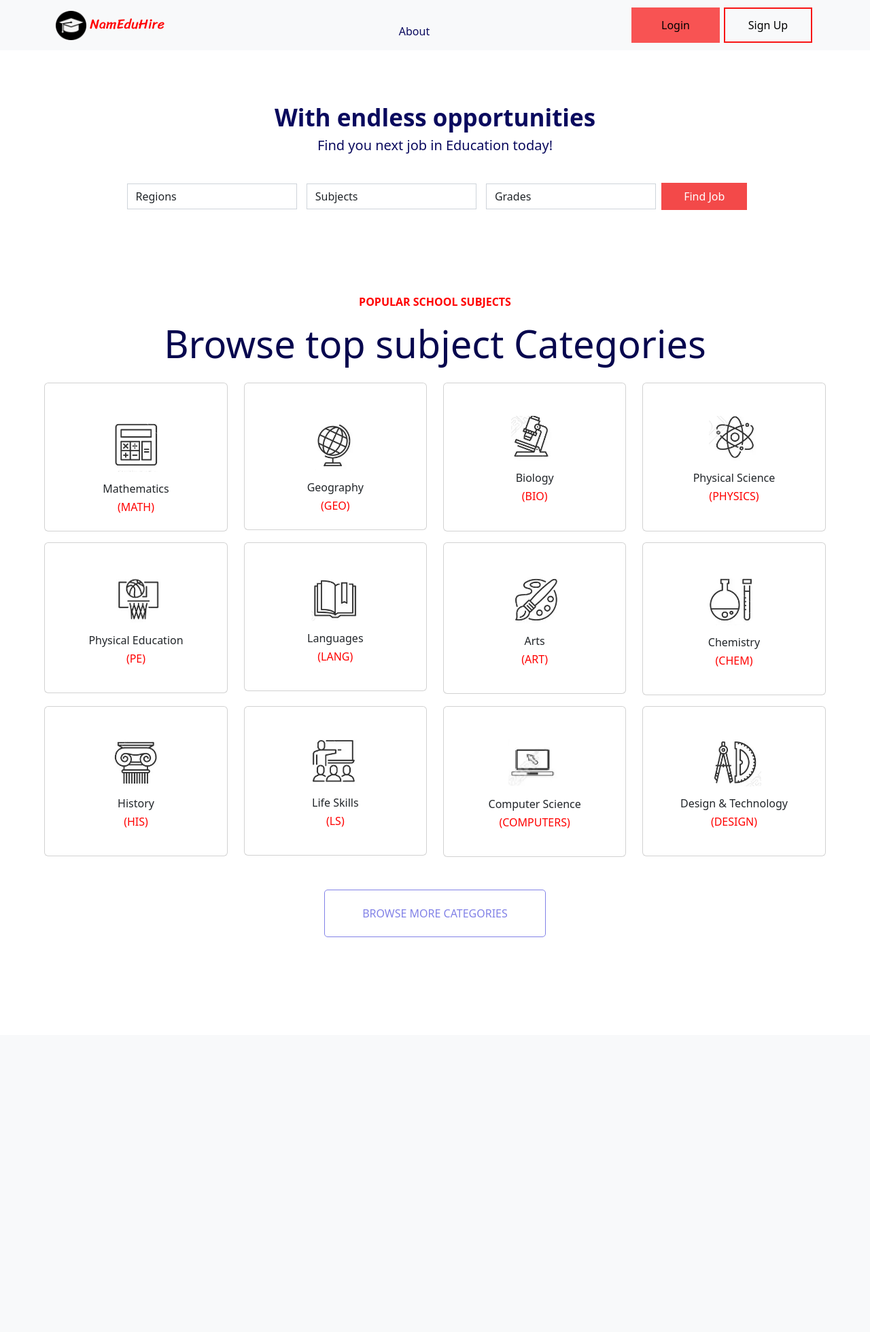
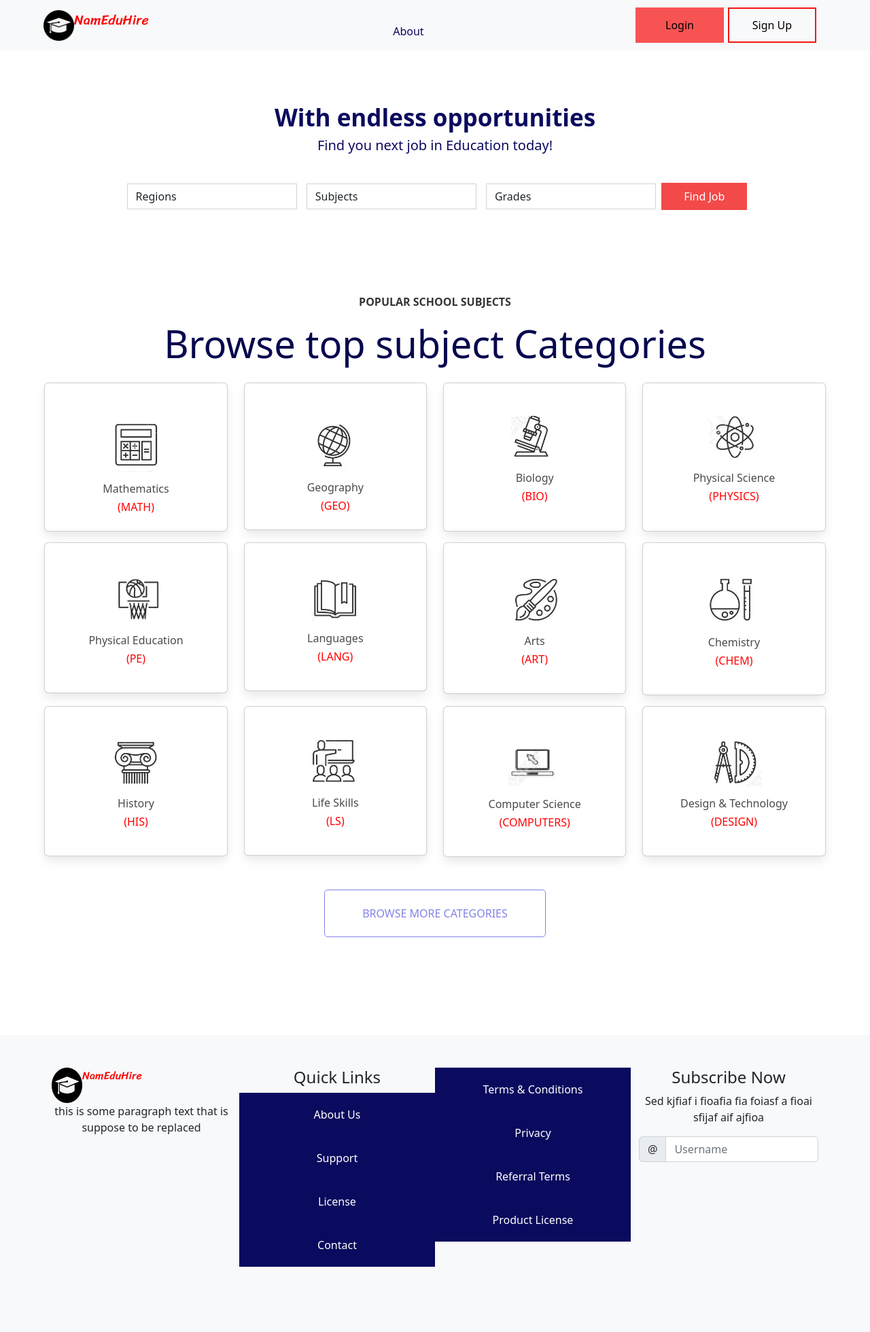
Before and after one commit to DenilsonUariua/Teachers-Recruitmet-system, a PHP site: page / in a window 1280 px wide. Shown: the whole page at 68% size. Before the commit the page ends 1379 px from the top, so only its background shows below. Run offline with PHP 8.4, Linux system fonts and the light colour scheme.

Commit message:
added bulma and footer

```diff
--- a/index.html
+++ b/index.html
@@ -1,23 +1,31 @@
 <!doctype html>
 <html lang="en">
+
 <head>
     <meta charset="utf-8">
     <meta name="viewport" content="width=device-width, initial-scale=1">
+    <link rel="stylesheet" href="https://cdn.jsdelivr.net/npm/bulma@0.9.4/css/bulma.min.css">
     <!--Bootstrap CSS-->
     <link href="https://cdn.jsdelivr.net/npm/bootstrap@5.2.0/dist/css/bootstrap.min.css" rel="stylesheet">
-    <title> NamEduHire</title>
     <link rel="preconnect" href="https://fonts.googleapis.com">
     <link rel="preconnect" href="https://fonts.gstatic.com" crossorigin>
     <link href="https://fonts.googleapis.com/css2?family=Sriracha&display=swap" rel="stylesheet">
     <!--Link HTML and CSS file-->
     <link rel="stylesheet" href="./style.css">
+    <title> NamEduHire</title>
 </head>
+
 <body>
     <!--Nav Bar-->
     <nav class="navbar navbar-expand-lg bg-light">
         <div class="container">
-          <a class="navbar-brand" href="index.html"><img src="./images/eduhirelogo.png" width="45" height="43" alt="logo"> NamEduHire</a>
-          <button class="navbar-toggler" type="button" data-bs-toggle="collapse" data-bs-target="#navbarSupportedContent" aria-controls="navbarSupportedContent" aria-expanded="false" aria-label="Toggle navigation">
+            <a class="navbar-brand" href="index.html">
+                <img src="./images/eduhirelogo.png" width="45" height="43" alt="logo">
+                NamEduHire
+            </a>
+            <button class="navbar-toggler" type="button" data-bs-toggle="collapse"
+                data-bs-target="#navbarSupportedContent" aria-controls="navbarSupportedContent" aria-expanded="false"
+                aria-label="Toggle navigation">
                 <span class="navbar-toggler-icon"></span>
             </button>
             <div class="collapse navbar-collapse" id="navbarSupportedContent">
@@ -28,8 +36,10 @@
                 </ul>
                 <form class="d-flex">
 
-             <button class="btn0"><a href="login.php" style="text-decoration: none; color: black;">Login</a></button>
-             <button class="btn1"><a href="registration.php" style="text-decoration: none; color: black;">Sign Up</a></button>
+                    <button class="btn0"><a href="login.php"
+                            style="text-decoration: none; color: black;">Login</a></button>
+                    <button class="btn1"><a href="registration.php" style="text-decoration: none; color: black;">Sign
+                            Up</a></button>
                 </form>
             </div>
         </div>
@@ -47,7 +57,7 @@
         </div>
         <!--search bar-->
         <div class="search-job text-center m-2">
-            <form method="post" action="searchJob.php" >
+            <form method="post" action="searchJob.php">
                 <select class="form-control" aria-label="Default select example" name="region">
                     <option selected>Regions</option>
                     <option value="Caprivi">Caprivi</option>
@@ -238,6 +248,52 @@
         </div>
         </div>
     </section>
+
+    <!-- start of footer -->
+    <footer class="footer  bg-light">
+        <div class="container text-center">
+            <div class="row">
+                <div class="col">
+                    <div class="row">
+                        <a class="navbar-brand" href="index.html">
+                            <img src="./images/eduhirelogo.png" width="45" height="43" alt="logo">
+                            NamEduHire
+                        </a>
+                        <p>this is some paragraph text that is suppose
+                            to be replaced</p>
+                    </div>
+                </div>
+                <div class="col">
+                    <div class="row">
+                        <h4>Quick Links</h4>
+                        <a href="about.php" class="footer-links">About Us</a>
+                        <a href="about.php" class="footer-links">Support</a>
+                        <a href="about.php" class="footer-links">License</a>
+                        <a href="about.php" class="footer-links">Contact</a>
+                    </div>
+                </div>
+                <div class="col">
+                    <div class="row">
+                        <a href="" class="footer-links">Terms & Conditions</a>
+                        <a href="" class="footer-links">Privacy</a>
+                        <a href="" class="footer-links">Referral Terms</a>
+                        <a href="" class="footer-links">Product License</a>
+                    </div>
+                </div>
+                <div class="col">
+                    <h4>Subscribe Now</h4>
+                    <p>Sed kjfiaf i fioafia fia foiasf a fioai sfijaf aif ajfioa</p>
+                    <div class="input-group mb-3">
+                        <span class="input-group-text" id="basic-addon1">@</span>
+                        <input type="text" class="form-control" placeholder="Username" aria-label="Username"
+                            aria-describedby="basic-addon1">
+                    </div>
+                </div>
+            </div>
+        </div>
+    </footer>
+    <!-- end of footer -->
     <script src="https://cdn.jsdelivr.net/npm/bootstrap@5.2.0/dist/js/bootstrap.bundle.min.js"></script>
 </body>
+
 </html>
--- a/style.css
+++ b/style.css
@@ -1,26 +1,31 @@
-.universal tag{
+.universal tag {
     padding: 0;
     margin: 0;
-    box-sizing: border-box ;
+    box-sizing: border-box;
 }
-.navbar-brand{
+
+.navbar-brand {
     font: size 2rem;
     font-family: 'Sriracha', cursive;
     color: red;
 }
-.nav-link{
+
+.nav-link {
     color: rgb(10, 10, 94);
 }
-.nav-link:hover{
-    color: red ;
+
+.nav-link:hover {
+    color: red;
     transition: 0.3s;
 }
-.nav-item{
+
+.nav-item {
     color: rgb(7, 7, 78);
     font-weight: 500;
     padding-left: 35px;
 }
-.btn0{
+
+.btn0 {
     height: 52px;
     width: 130px;
     outline: none;
@@ -31,12 +36,14 @@
     background-color: rgb(248, 83, 83);
     margin: 3px;
 }
-.btn0:hover{
+
+.btn0:hover {
     background: rgb(214, 11, 11);
     transition: all 0.4s;
 }
-.btn1{
-height:52px;
+
+.btn1 {
+    height: 52px;
     width: 130px;
     background-color: transparent;
     color: rgb(214, 11, 11);
@@ -44,34 +51,40 @@ outline: none;
     border: 2px solid rgb(248, 20, 20);
     margin: 3px;
 }
-.btn1:hover{
+
+.btn1:hover {
     background-color: rgb(214, 11, 11);
     transition: all 0.4s;
-    color:  white;
+    color: white;
     border: none;
     outline: none;
 }
+
 /*===============================main section=============================*/
-.banner h1{
+.banner h1 {
     padding-top: 70px;
-    font-size: 35px ;
+    font-size: 35px;
     font-weight: 600;
     color: rgb(10, 10, 94);
 }
-.banner h5{
+
+.banner h5 {
     color: rgb(10, 10, 94);
 }
-.search-job{
+
+.search-job {
     padding: 10px 0;
     margin: -150px 4% 150px;
 }
+
 .search-job .form-control {
     max-width: 250px;
     display: inline-flex;
     margin: 10px 5px;
     border-radius: 0;
 }
-.btn2{
+
+.btn2 {
     height: 40px;
     width: 10%;
     background-color: rgb(243, 73, 73);
@@ -82,19 +95,23 @@ margin: 3px;
     transition: all 0.4s;
     margin: -1px;
 }
-.btn2:hover{
+
+.btn2:hover {
     background: rgb(214, 11, 11);
     transition: all 0.4s;
 }
+
 /*==========================Browse subjects sections===================*/
-.red{
+.red {
     color: red;
 }
-.subjects h2{
-    font-size: 3.5rem ;
+
+.subjects h2 {
+    font-size: 3.5rem;
     color: rgb(7, 7, 78);
 }
-.subjects .card:hover{
+
+.subjects .card:hover {
     color: red;
     cursor: pointer;
     transition: all 0.3s;
@@ -102,19 +119,28 @@ margin: 3px;
     -webkit-box-shadow: -3px 4px 21px -2px #fd102b;
     -moz-box-shadow: -3px 4px 21px -2px #fd102b;
 }
-.btn3{
+
+.btn3 {
     height: 70px;
     width: 70%;
     border: 1px solid rgb(130, 130, 231);
     background: transparent;
     border-radius: 5px;
-    color:rgb(130, 130, 231) ;
+    color: rgb(130, 130, 231);
     transition: all 0.4s;
 }
-.btn3:hover{
+
+.btn3:hover {
     background: rgb(130, 130, 231);
     color: white;
     border: none;
     outline: none;
     transition: all 0.4s;
 }
+
+.footer-links {
+    text-decoration: none;
+    padding: 20px 0;
+    background-color: rgb(10, 10, 94);
+    color: white;
+}
```
Also changed, not shown: package.json (added, +23 -0 lines), package-lock.json (added). Lines whose indentation alone changed are shown as unchanged.
